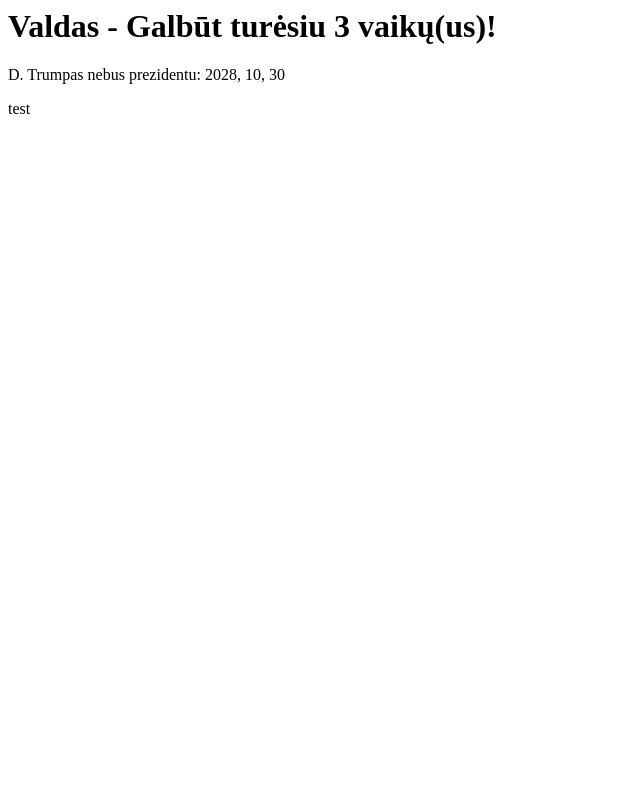
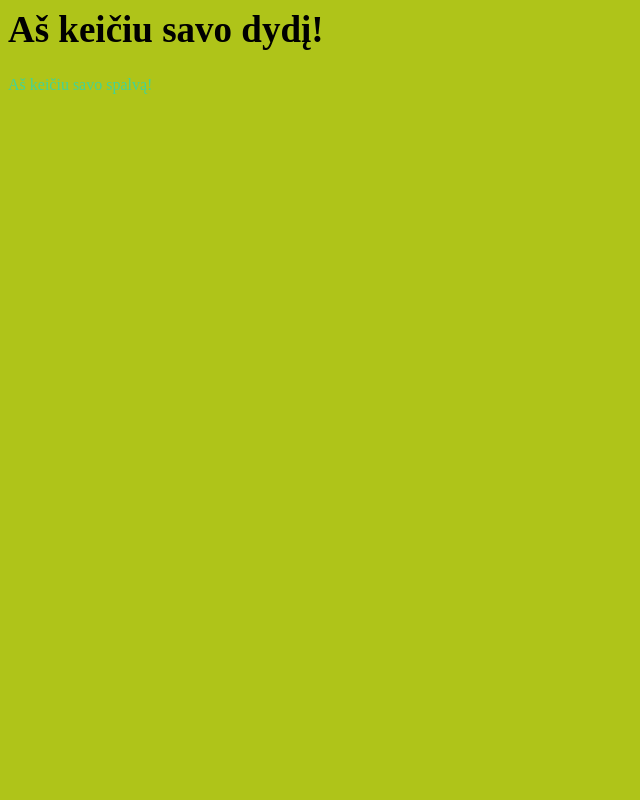
Before and after one commit to BenasMot/CA101Bphp, a PHP site: page / in a window 1280 px wide. Shown: the whole page, without its empty margins (0-640 px from the left). Run offline with PHP 8.4, Linux system fonts and the light colour scheme.

Commit message:
Fine tuning

```diff
--- a/index.php
+++ b/index.php
@@ -1,18 +1,19 @@
-<?php
-date_default_timezone_set('Europe/Vilnius');
-?>
 <html lang='en'>
     <head>
-        <title>PHP lydės ir <?php print date('Y/m/d', strtotime('-' . rand() . 'hours')); ?></title>
+        <style>
+
+            body {background-color: rgb(<?php print rand(0,255)?>, <?php print rand(0,255)?>, <?php print rand(0,255); ?>);}
+            h1 {font-size: <?php print rand(1,50)?>px;}
+            p {color: rgb(<?php print rand(0,255)?>, <?php print rand(0,255)?>, <?php print rand(0,255); ?>);}
+
+        </style>
     </head>
     <body>
         <h1>
-            Valdas - Galbūt turėsiu <?php print rand(1, 5); ?> vaikų(us)!
+            Aš keičiu savo dydį!
         </h1>
         <p>
-            D. Trumpas nebus prezidentu: <?php print date('Y', strtotime('+' . rand(2, 10) . 'years')) . ', ' . date('m') . ', ' . date('d'); ?>
+            Aš keičiu savo spalvą!
         </p>
     </body>
 </html>
-
-test
```
